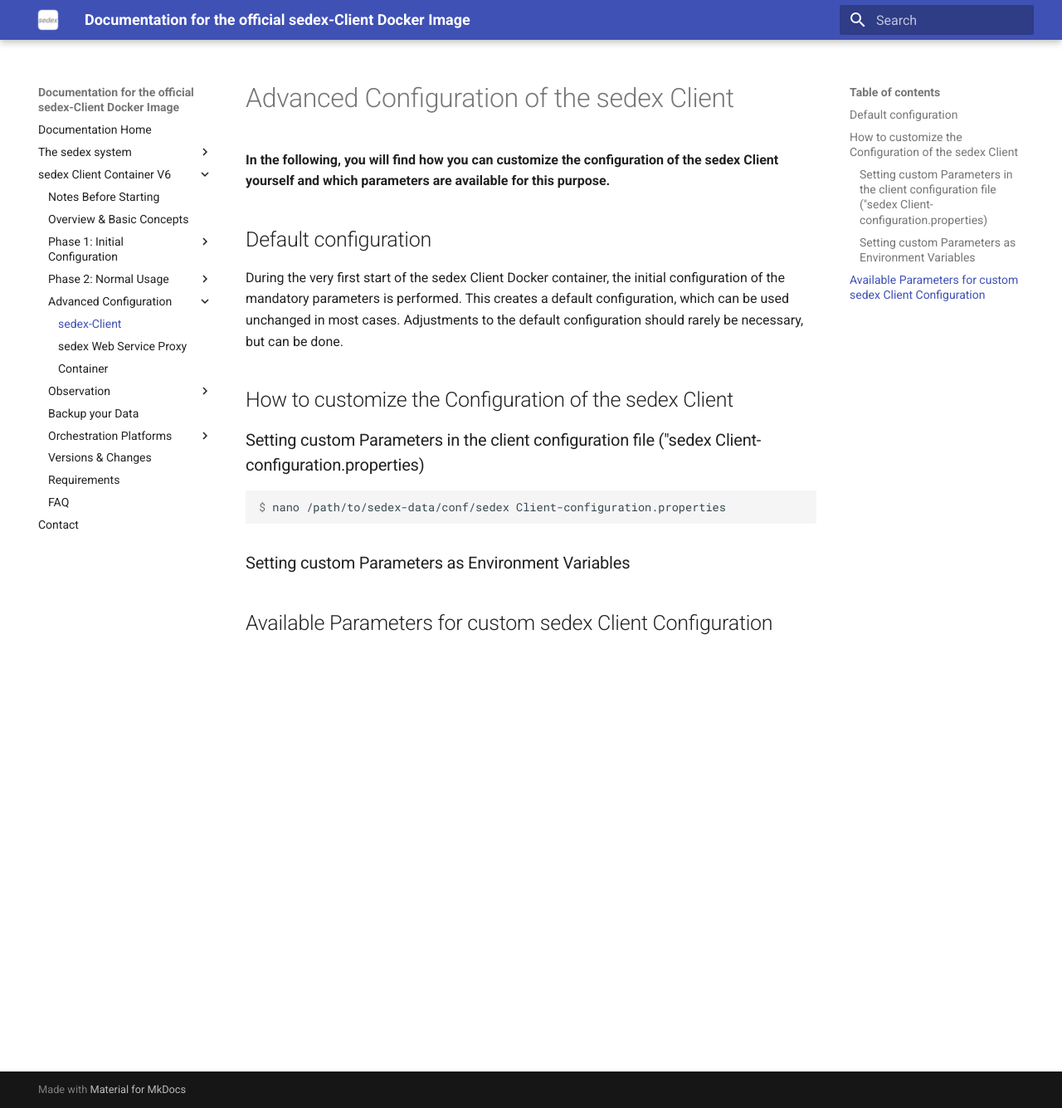
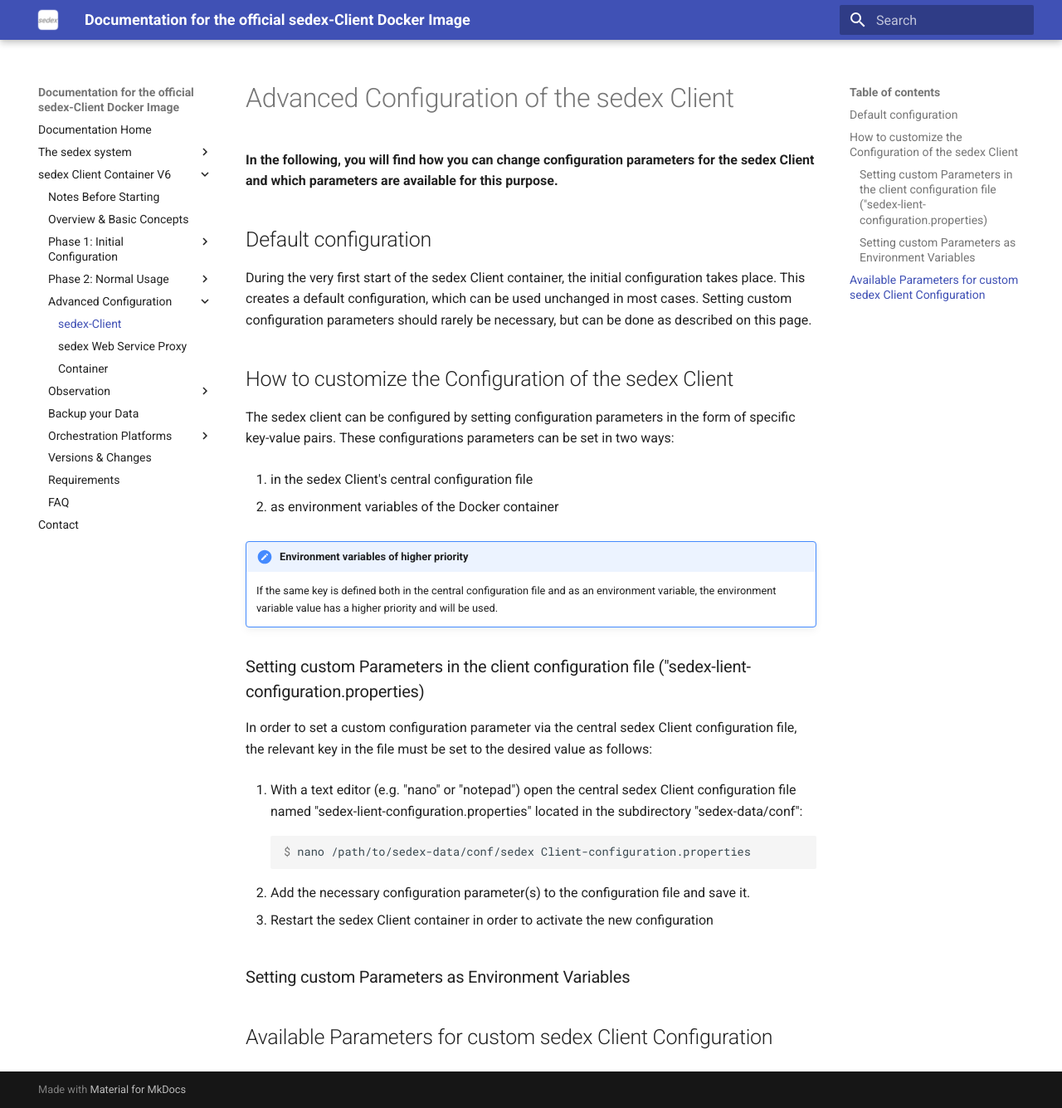
Before and after one commit to sedexch/sedexch.github.io, an MkDocs documentation site: the page built from docs/client-container-v6/configuration/sedex-client-options.md, in a window 1280 px wide and 1335 px high. Shown: the whole window at 83% size. Built offline with MkDocs 1.6.1 and Material for MkDocs 9.7.7, drawn with Linux system fonts in a browser that asks for light colours.

Commit message:
Improve documentation.

````diff
--- a/docs/client-container-v6/configuration/sedex-client-options.md
+++ b/docs/client-container-v6/configuration/sedex-client-options.md
@@ -1,23 +1,42 @@
 # Advanced Configuration of the sedex Client
 
-**In the following, you will find how you can customize the configuration of the sedex Client yourself and which parameters are available for this purpose.**
+**In the following, you will find how you can change configuration parameters for the sedex Client and which parameters are available for this purpose.**
 
 
 ## Default configuration
 
-During the very first start of the sedex Client Docker container, the initial configuration of the mandatory parameters is performed.
+During the very first start of the sedex Client container, the initial configuration takes place.
 This creates a default configuration, which can be used unchanged in most cases.
-Adjustments to the default configuration should rarely be necessary, but can be done.
+Setting custom configuration parameters should rarely be necessary, but can be done as described on this page.
 
 
 ## How to customize the Configuration of the sedex Client
 
+The sedex client can be configured by setting configuration parameters in the form of specific key-value pairs. These configurations parameters can be set in two ways:
 
-### Setting custom Parameters in the client configuration file ("sedex Client-configuration.properties)
+1. in the sedex Client's central configuration file
 
-```console
-$ nano /path/to/sedex-data/conf/sedex Client-configuration.properties
-```
+2. as environment variables of the Docker container
+
+!!! note "Environment variables of higher priority"
+
+    If the same key is defined both in the central configuration file and as an environment variable, the environment variable value has a higher priority and will be used.
+
+
+### Setting custom Parameters in the client configuration file ("sedex-lient-configuration.properties)
+
+In order to set a custom configuration parameter via the central sedex Client configuration file, the relevant key in the file must be set to the desired value as follows:
+
+1. With a text editor (e.g. "nano" or "notepad") open the central sedex Client configuration file named "sedex-lient-configuration.properties" located in the subdirectory "sedex-data/conf":
+
+       ``` console
+       $ nano /path/to/sedex-data/conf/sedex Client-configuration.properties
+       ```
+
+2. Add the necessary configuration parameter(s) to the configuration file and save it.
+
+3. Restart the sedex Client container in order to activate the new configuration
+
 
 ### Setting custom Parameters as Environment Variables
 
--- a/mkdocs.yml
+++ b/mkdocs.yml
@@ -29,7 +29,7 @@
         - 'Using Init-Scripts': client-container-v6/initial-configuration/initial_configuration_with_init-scripts.md
       - 'Phase 2: Normal Usage' :
         - 'Run with Docker': client-container-v6/run/run_with_docker.md
-        - 'Run with Docker Compose': client-container-v6/run/run_with_docker-compose.md
+#        - 'Run with Docker Compose': client-container-v6/run/run_with_docker-compose.md
       - 'Advanced Configuration':
           - 'sedex-Client': client-container-v6/configuration/sedex-client-options.md
           - 'sedex Web Service Proxy': client-container-v6/configuration/sedex-web-service-proxy-options.md
````
Also changed, not shown: docs/client-container-v6/run/run_with_docker.md (+18 -8 lines).
